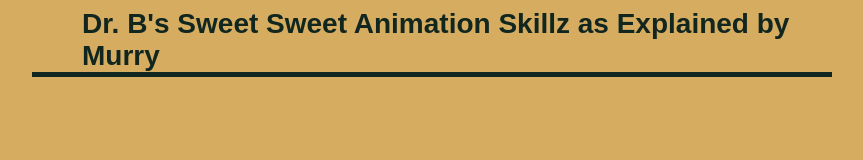
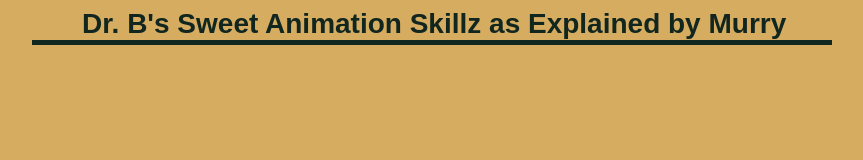
Before and after one commit to MaryAshby/SweetAnimations, a plain HTML site: page index.html in a window 1280 px wide. Shown: the whole page, without its empty margins (46-909 px from the left). Drawn offline with Linux system fonts and the light colour scheme.

Commit message:
Update index.html

```diff
--- a/index.html
+++ b/index.html
@@ -8,7 +8,7 @@
 </head>
 
 <body>
-<h1>Dr. B's Sweet Sweet Animation Skillz as Explained by Murry</h1>
+<h1>Dr. B's Sweet Animation Skillz as Explained by Murry</h1>
 
 <p>
 
```
